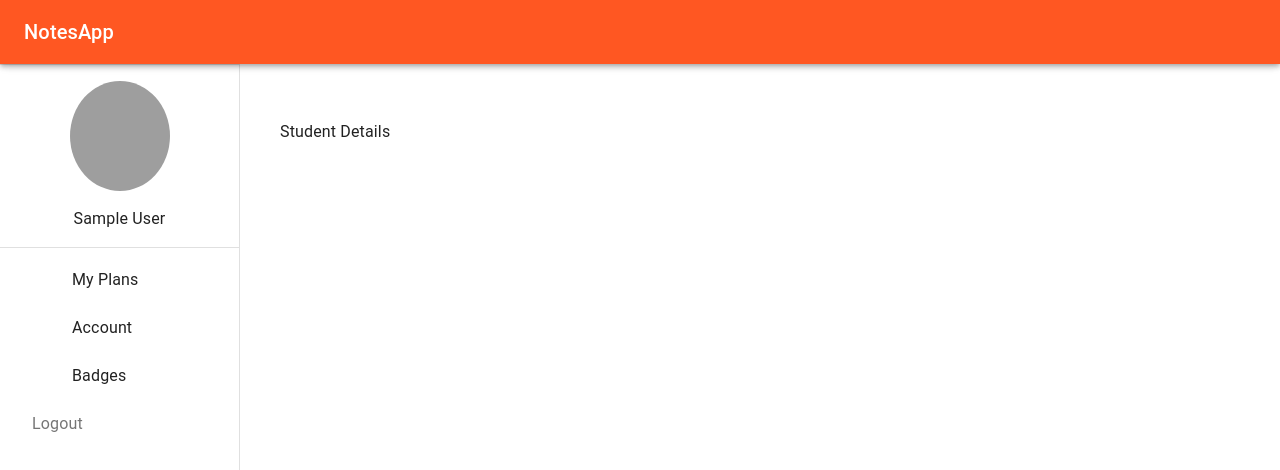
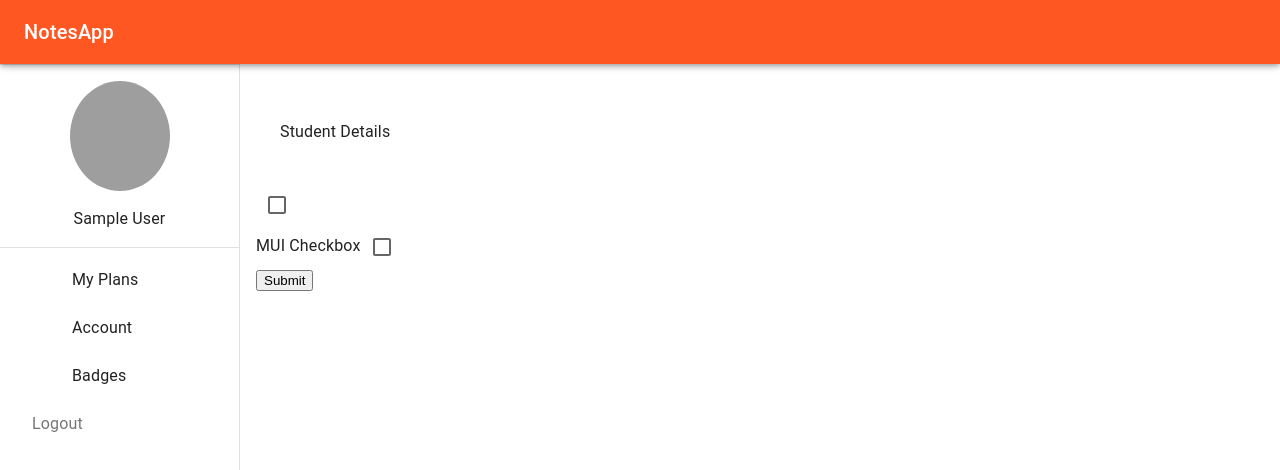
Before and after one commit to jameshapper/notes, a React (Create React App) app: page /students/1 in a window 1280 px wide. Shown: the top 470 px of the page. Built offline with nearby package versions, Linux system fonts and the light colour scheme; no server answers; the database is empty; sample sign-in values are in the browser's storage; grey boxes are pictures that could not be loaded; some icons are missing.

Commit message:
update student info from students table

```diff
--- a/package.json
+++ b/package.json
@@ -22,6 +22,7 @@
     "react-dom": "^17.0.1",
     "react-dropdown-tree-select": "^2.5.1",
     "react-firebase-hooks": "^2.2.0",
+    "react-hook-form": "^7.11.0",
     "react-multi-select-component": "^3.1.6",
     "react-quill": "^1.3.5",
     "react-router-dom": "^5.2.0",
--- a/src/components/studentdetails.js
+++ b/src/components/studentdetails.js
@@ -3,12 +3,14 @@ import { db } from '../firebase';
 import { UserContext } from '../userContext';
 
 import { useParams } from 'react-router-dom'
+import { useForm, Controller } from "react-hook-form";
+
 import Box from '@material-ui/core/Box'
 import Toolbar from '@material-ui/core/Toolbar'
 import { Typography } from '@material-ui/core'
 import IconButton from '@material-ui/core/IconButton';
 import AddCircleIcon from '@material-ui/icons/AddCircle';
-import { Table, TableContainer, TableHead, TableRow, TableCell, TableBody, Paper, Card, CardMedia } from '@material-ui/core'
+import { Checkbox, TextField, Table, TableContainer, TableHead, TableRow, TableCell, TableBody, Paper, Card, CardMedia } from '@material-ui/core'
 
 
 export default function StudentDetails() {
@@ -17,6 +19,8 @@ export default function StudentDetails() {
     const { currentUser } = useContext(UserContext)
     const [ studentDetails, setStudentDetails ] = useState({})
     const [ updateStudent, setUpdateStudent ] = useState(false)
+    const { handleSubmit, control, reset } = useForm();
+    const onSubmit = data => console.log(data);
 
     useEffect(() => {
 
@@ -44,6 +48,31 @@ export default function StudentDetails() {
                 <p>Student Details</p>
             </Box>
 
+            <form onSubmit={handleSubmit(onSubmit)}>
+            <Controller
+                name="MyCheckbox"
+                control={control}
+                defaultValue={false}
+                rules={{ required: true }}
+                render={({ field }) => <Checkbox {...field} />}
+            />
+            <section>
+            <label>MUI Checkbox</label>
+            <Controller
+            name="Checkbox"
+            control={control}
+            defaultValue={""}
+            render={({ field }) => (
+                <Checkbox
+                onChange={(e) => field.onChange(e.target.checked)}
+                checked={field.value}
+                />
+            )}
+            />
+            </section>
+            <input type="submit" />
+            </form>
+
         </>
     )
 }
--- a/src/components/students.js
+++ b/src/components/students.js
@@ -1,7 +1,7 @@
 import React, { useState, useContext, useEffect } from 'react';
 import { db } from '../firebase';
 import firebase from 'firebase';
-import { useHistory, Link } from "react-router-dom";
+import { Link } from "react-router-dom";
 import CircularProgress from '@material-ui/core/CircularProgress';
 
 import { UserContext } from '../userContext';
@@ -25,8 +25,9 @@ import Tooltip from '@material-ui/core/Tooltip';
 import FormControlLabel from '@material-ui/core/FormControlLabel';
 import Switch from '@material-ui/core/Switch';
 import FilterListIcon from '@material-ui/icons/FilterList';
-import { CloudDownload, Edit } from '@material-ui/icons';
-import { FormControl, InputLabel, Select, MenuItem, Button, Grid } from '@material-ui/core';
+import CloseIcon from '@material-ui/icons/Close';
+import { AssignmentInd, CloudDownload, Edit, SecurityUpdate } from '@material-ui/icons';
+import { AppBar, TextField, Dialog, FormControl, InputLabel, Select, MenuItem, Button, Grid } from '@material-ui/core';
 
 function Students(props) {
 
@@ -39,8 +40,8 @@ function Students(props) {
     const [ selectedStudents, setSelectedStudents ] = useState([])
 
     useEffect(() => {
-        return db.collection("adminDocs").doc("studentList").get()
-        .then((doc) => {
+        return db.collection("adminDocs").doc("studentList")
+        .onSnapshot((doc) => {
             setRows(doc.data().students)
         })
     }, []);
@@ -129,7 +130,7 @@ function Students(props) {
                 </Grid>
 
                 <Box sx={{flexGrow:1, p:3}} >
-                    <EnhancedTable rows={rows} setSelectedStudents={(selecteds) => setSelectedStudents(selecteds) } />
+                    <EnhancedTable rows={rows} setSelectedStudents={(selecteds) => setSelectedStudents(selecteds)} />
                 </Box>
 
             </>
@@ -241,7 +242,7 @@ EnhancedTableHead.propTypes = {
 };
 
 const EnhancedTableToolbar = (props) => {
-  const { numSelected, selected } = props;
+  const { numSelected, selected, handleClickOpen } = props;
 
   return (
     <Toolbar
@@ -275,11 +276,20 @@ const EnhancedTableToolbar = (props) => {
       )}
 
       {numSelected === 1 ? (
+        <>
         <Tooltip title="Edit Record">
-          <IconButton component={Link} to={`/students/${selected[0].uid}`} >
+          <IconButton
+            onClick={handleClickOpen}
+          >
             <Edit />
           </IconButton>
         </Tooltip>
+        <Tooltip title="View Details">
+          <IconButton component={Link} to={`/students/${selected[0].uid}`} >
+            <AssignmentInd />
+          </IconButton>
+        </Tooltip>
+        </>
       ) :
       numSelected > 0 ? (
         <Tooltip title="Download records">
@@ -303,14 +313,31 @@ EnhancedTableToolbar.propTypes = {
 };
 
 export function EnhancedTable(props) {
-  const [order, setOrder] = React.useState('asc');
-  const [orderBy, setOrderBy] = React.useState('year');
-  const [selected, setSelected] = React.useState([]);
-  const [page, setPage] = React.useState(0);
-  const [dense, setDense] = React.useState(false);
-  const [rowsPerPage, setRowsPerPage] = React.useState(5);
+  const [order, setOrder] = useState('asc');
+  const [orderBy, setOrderBy] = useState('year');
+  const [selected, setSelected] = useState([]);
+  const [page, setPage] = useState(0);
+  const [dense, setDense] = useState(false);
+  const [rowsPerPage, setRowsPerPage] = useState(5);
+  const [clickOpen, setClickOpen] = useState(false)
+  const [gradYear, setGradYear] = useState(2000)
+  const [studentName, setStudentName] = useState("")
+  const [errors, setErrors] = useState([])
+  const [studentId, setStudentId] = useState('')
 
   const rows = props.rows
+
+  const handleClickOpen = () => {
+    setClickOpen(true)
+    setStudentName(selected[0].firstName)
+    setGradYear(selected[0].year)
+    setStudentId(selected[0].uid)
+  }
+
+  const handleClose = () => {
+    setClickOpen(false)
+    setSelected([])
+  }
 
   const handleRequestSort = (event, property) => {
     const isAsc = orderBy === property && order === 'asc';
@@ -356,6 +383,34 @@ export function EnhancedTable(props) {
     console.log("newly selected are "+newSelected)
   };
 
+  const handleYearChange = (event) => setGradYear(event.target.value)
+
+  const handleNameChange = (event) => setStudentName(event.target.value)
+
+  const handleSubmit = () => {
+    console.log("Halelujiah")
+    const studentUpdate = {
+      firstName:studentName,
+      uid:studentId,
+      year:gradYear
+    }
+    db.collection("adminDocs").doc("studentList").update({
+      students: firebase.firestore.FieldValue.arrayRemove({
+        firstName:selected[0].firstName,
+        uid:selected[0].uid,
+        year:selected[0].year
+      })
+    })
+    .then(() => {
+      db.collection("adminDocs").doc("studentList").update({
+        students: firebase.firestore.FieldValue.arrayUnion(studentUpdate)
+      })
+    })
+    .then(() => db.collection("users").doc(studentUpdate.uid).update(studentUpdate))
+    setClickOpen(false)
+    setSelected([])
+  }
+
   const handleChangePage = (event, newPage) => {
     setPage(newPage);
   };
@@ -384,7 +439,7 @@ export function EnhancedTable(props) {
   return (
     <Box sx={{ width: '100%' }}>
       <Paper sx={{ width: '100%', mb: 2 }}>
-        <EnhancedTableToolbar numSelected={selected.length} selected={selected} />
+        <EnhancedTableToolbar numSelected={selected.length} selected={selected} handleClickOpen={handleClickOpen} />
         <TableContainer>
           <Table
             sx={{ minWidth: 750 }}
@@ -466,6 +521,75 @@ export function EnhancedTable(props) {
         control={<Switch checked={dense} onChange={handleChangeDense} />}
         label="Dense padding"
       />
+
+      <Dialog fullWidth={true} maxWidth='md' open={clickOpen} onClose={handleClose}>
+          <AppBar sx={{position: 'relative'}} >
+              <Toolbar>
+                  <IconButton edge="start" color="inherit" onClick={handleClose} aria-label="close">
+                      <CloseIcon />
+                  </IconButton>
+                  <Typography variant="h6" sx={{ml:2, flex:1}} >
+                      Edit Record
+                  </Typography>
+                  <Button
+                      autoFocus
+                      color="inherit"
+                      onClick={handleSubmit}
+                      sx={{
+                          display: 'block',
+                          color: 'white',
+                          textAlign: 'center',
+                          position: 'absolute',
+                          top: 14,
+                          right: 10
+                      }}
+                  >
+                      Save
+                  </Button>
+              </Toolbar>
+          </AppBar>
+
+          <Box sx={{
+              width: '88%',
+              marginLeft: 2,
+              marginTop: 3,
+              marginBottom: 3
+          }} noValidate>
+              <Grid container spacing={2}>
+                  <Grid item xs={6} key='studentname'>
+                      <TextField
+                          variant="outlined"
+                          required
+                          fullWidth
+                          id="studentName"
+                          label="Student Name"
+                          name="studentname"
+                          autoComplete="studentName"
+                          helperText={errors.title}
+                          value={studentName}
+                          error={errors.title ? true : false}
+                          onChange={handleNameChange}
+                      />
+                  </Grid>
+                  <Grid item xs={6} key='gradyear'>
+                      <TextField
+                          variant="outlined"
+                          required
+                          fullWidth
+                          id="gradYear"
+                          label="Grad Year"
+                          name="gradyear"
+                          autoComplete="gradYear"
+                          helperText={errors.title}
+                          value={gradYear}
+                          error={errors.title ? true : false}
+                          onChange={handleYearChange}
+                      />
+                  </Grid>
+
+              </Grid>
+          </Box>
+      </Dialog>
     </Box>
   );
 }
```
Also changed, not shown: 2 other files (tests, documents, lock files or other folders).
